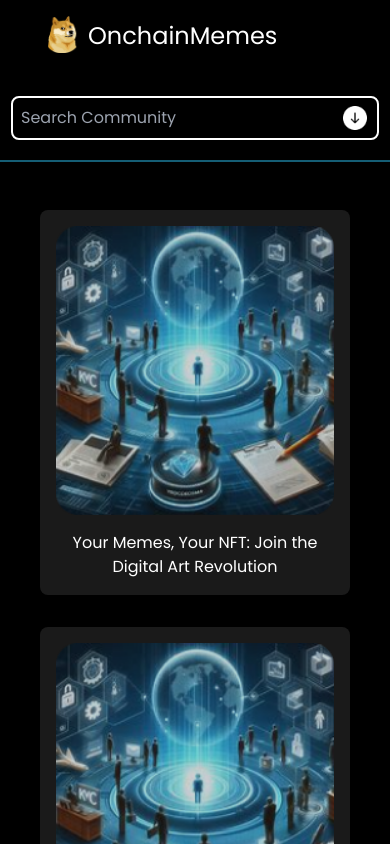
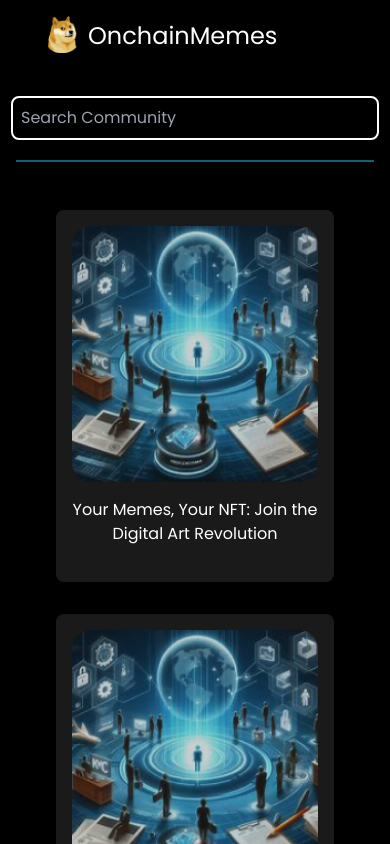
Before and after one commit to nishanthspk/MemeVerse, a React (Create React App) app: page /community in a window 390 px wide. Shown: the top 844 px of the page. Built offline with nearby package versions, Linux system fonts and the light colour scheme; the HTML template or start-up script is replaced by a standard one; a web font is replaced by a local one; what wagmi would draw is missing.

Commit message:
Local Storage

```diff
--- a/src/pages/Community.jsx
+++ b/src/pages/Community.jsx
@@ -1,11 +1,7 @@
 import React, { useState, useEffect } from 'react';
 import Subtract from "../assets/Subtract.png";
 import Rect from "../assets/Rectangle .png";
-import Facebook from "../assets/Facebook.png";
-import Instagram from "../assets/Instagram.png";
-import LinkedIn from "../assets/LinkedIn.png";
-import Twitter from "../assets/TwitterX.png";
-import Telegram from "../assets/Telegram App.png";
+
 
 const Community = () => {
   const [communities, setCommunities] = useState([]);
@@ -27,28 +23,24 @@ const Community = () => {
     setSearchQuery(e.target.value);
   };
 
+  // Filter communities based on search query
   const filteredCommunities = communities.filter((community) =>
-    community.name.toLowerCase().includes(searchQuery.toLowerCase()) ||
-    community.communityName.toLowerCase().includes(searchQuery.toLowerCase())
+    community.id.toLowerCase().includes(searchQuery.toLowerCase()) // Searching by community id (e.g., "Community1")
   );
 
   return (
     <div className='font-poppins bg-black'>
-    <div className='bg-gradient-to-b from-black via-black to-cyan-500 min-h-screen  '>
+      <div className='bg-gradient-to-b from-black via-black to-cyan-500 h-full mx-4 md:min-h-screen rounded-xl '>
         <div className='flex justify-center pt-10'>
           <div className='relative'>
             <input
               type="text"
               className='bg-black text-white rounded-lg border-2 border-white p-2 pr-10'
-            placeholder="Search Community"
+              placeholder="Search Community "
               value={searchQuery}
               onChange={handleSearchChange}
             />
-          <img
-            className='absolute right-3 top-1/2 transform -translate-y-1/2 h-6'
-            src={Subtract}
-            alt="Search Icon"
-          />
+
           </div>
         </div>
 
@@ -64,7 +56,9 @@ const Community = () => {
                 <p className='text-white pt-4 text-center'>
                   {community.name || "Your Memes, Your NFT"}: {community.description || "Join the Digital Art Revolution"}
                 </p>
+                <div className='flex pt-5 justify-center'>
 
+                </div>
               </div>
             ))
           ) : (
--- a/src/pages/Home.jsx
+++ b/src/pages/Home.jsx
@@ -110,9 +110,9 @@ const Home = () => {
         <img src={Logo}></img>
         </div>
         <a className='text-white text-2xl  '>OnchainMemes</a>
+
       </div>
-        </div>
-      </div>
+      <div>
       <div className='flex pt-5 justify-center'>
             <img className='pr-2 h-6 cursor-pointer hover:opacity-75' src={Facebook} alt="Facebook" />
             <img className='pr-2 h-6 cursor-pointer hover:opacity-75' src={Instagram} alt="Instagram" />
@@ -120,6 +120,10 @@ const Home = () => {
             <img className='pr-2 h-6 cursor-pointer hover:opacity-75' src={Twitter} alt="Twitter" />
             <img className='pr-2 h-6 cursor-pointer hover:opacity-75' src={LinkedIn} alt="LinkedIn" />
       </div>
+      </div>
+        </div>
+      </div>
+
 
 
     </div>
--- a/src/pages/MintNft.jsx
+++ b/src/pages/MintNft.jsx
@@ -1,29 +1,34 @@
-import React, { useState } from 'react';
-import Subtract from "../assets/Subtract.png";
+import React, { useState, useEffect } from 'react';
 
 const MintNft = () => {
   const [selectedCommunity, setSelectedCommunity] = useState('Community1');
   const [nftName, setNftName] = useState('');
   const [nftDescription, setNftDescription] = useState('');
   const [nftDescription1, setNftDescription1] = useState('');
-  const [communityName, setCommunityName] = useState('');
   const [selectedImage, setSelectedImage] = useState(null);
 
-  // Function to handle file selection
+  // Load stored values when the selected community changes
+  useEffect(() => {
+    setNftName(localStorage.getItem(`${selectedCommunity}_nftName`) || '');
+    setNftDescription(localStorage.getItem(`${selectedCommunity}_nftDescription`) || '');
+    setNftDescription1(localStorage.getItem(`${selectedCommunity}_nftDescription1`) || '');
+    setSelectedImage(localStorage.getItem(`${selectedCommunity}_uploadedImage`) || null);
+  }, [selectedCommunity]);
+
+  // Function to handle file selection and save to local storage
   const handleImageChange = (event) => {
     const file = event.target.files[0];
     if (file) {
       const reader = new FileReader();
       reader.onloadend = () => {
         setSelectedImage(reader.result);
-        // Store the image in localStorage for the selected community
         localStorage.setItem(`${selectedCommunity}_uploadedImage`, reader.result);
       };
       reader.readAsDataURL(file);
     }
   };
 
-  // Function to handle text input changes
+  // Function to handle text input changes and save to local storage
   const handleInputChange = (event, setFunction, key) => {
     setFunction(event.target.value);
     localStorage.setItem(`${selectedCommunity}_${key}`, event.target.value);
@@ -31,7 +36,7 @@ const MintNft = () => {
 
   return (
     <div className='font-poppins bg-black'>
-    <div className='bg-gradient-to-b from-black via-black to-cyan-500 min-h-screen pt-24'>
+      <div className='bg-gradient-to-b from-black via-black to-cyan-500 h-full mx-4 md:min-h-screen pt-24 '>
         <div className='flex items-center mx-32 gap-16'>
           <div className='w-full'>
             <div className='backdrop-blur-md bg-white/10 rounded-lg p-4'>
@@ -65,7 +70,6 @@ const MintNft = () => {
                   placeholder="Enter NFT Description"
                 />
               </div>
-
             </div>
             <div className='backdrop-blur-md bg-white/10 rounded-lg mt-10 p-3'>
               <textarea
```
Lines whose indentation alone changed are shown as unchanged.
